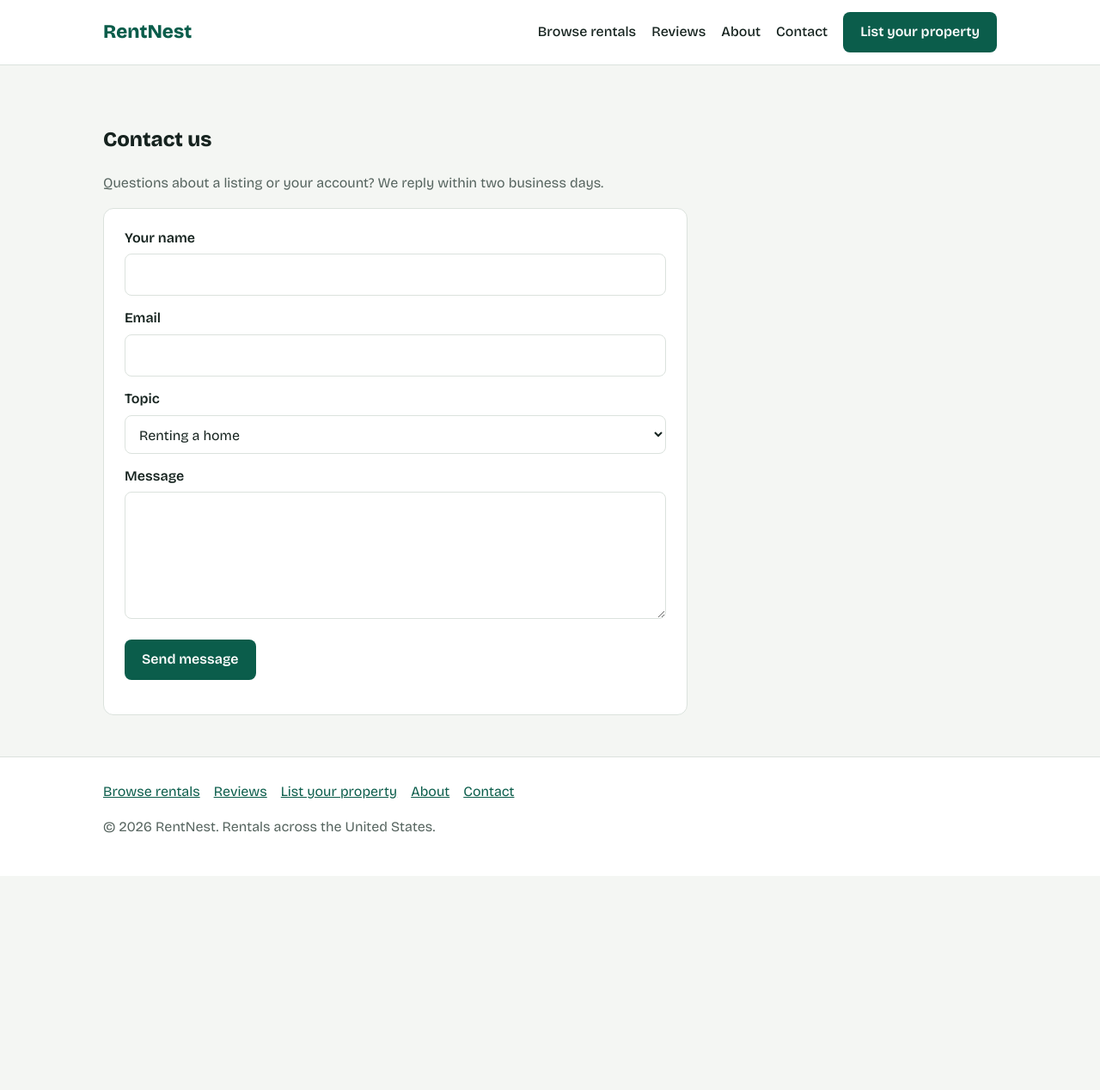
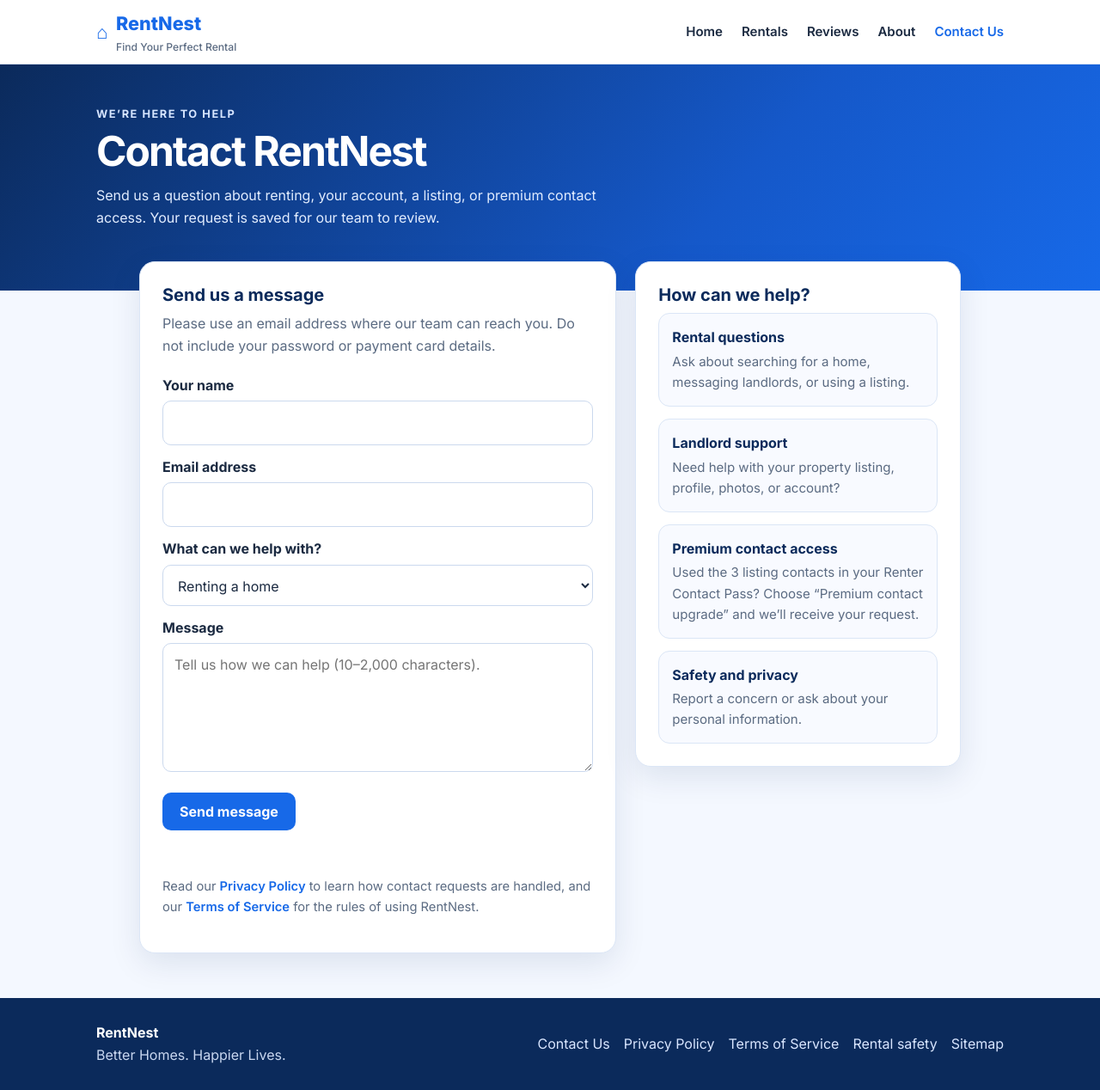
Before and after one commit to kiranpatel001200-code/rentals, a plain HTML site: page contact.html in a window 1280 px wide. Shown: the whole page at 86% size. Before the commit the page ends 1019 px from the top, so only its background shows below. Drawn offline with nearby package versions, Linux system fonts and the light colour scheme.

Commit message:
Create standalone Contact Us page with working support form

```diff
--- a/contact.html
+++ b/contact.html
@@ -1,7 +1,126 @@
-<!doctype html><html lang="en"><head><meta charset="utf-8"><meta name="viewport" content="width=device-width,initial-scale=1"><title>Contact RentNest</title><meta name="description" content="Questions about renting or listing on RentNest? Send us a message."><link rel="preconnect" href="https://fonts.googleapis.com"><link rel="stylesheet" href="https://fonts.googleapis.com/css2?family=Bricolage+Grotesque:wght@400;500;600;800&display=swap"><link rel="stylesheet" href="style.css"></head><body data-page="contact"><div id="nav"></div>
-<section><div class="wrap"><h1>Contact us</h1><p class="note">Questions about a listing or your account? We reply within two business days.</p>
-<form class="form" id="contactForm"><label for="n">Your name</label><input id="n" required><label for="e">Email</label><input id="e" type="email" required><label for="s">Topic</label><select id="s"><option>Renting a home</option><option>Listing a property</option><option>Premium contact upgrade</option><option>Report a listing</option><option>Other</option></select><label for="m">Message</label><textarea id="m" rows="5" required></textarea><p><button id="sendRequest" type="submit">Send message</button></p><p id="contactStatus" role="status"></p></form></div></section>
-<div id="footer"></div><script src="https://cdn.jsdelivr.net/npm/@supabase/supabase-js@2.45.4/dist/umd/supabase.min.js"></script><script src="app.js"></script><script>
+<!doctype html>
+<html lang="en">
+<head>
+<meta charset="utf-8">
+<meta name="viewport" content="width=device-width,initial-scale=1">
+<title>Contact Us | RentNest</title>
+<meta name="description" content="Contact RentNest about rental listings, your account, privacy, or premium contact access.">
+<link rel="preconnect" href="https://fonts.googleapis.com">
+<link href="https://fonts.googleapis.com/css2?family=Inter:wght@400;500;600;700;800&display=swap" rel="stylesheet">
+<style>
+:root{--navy:#0b2a5b;--blue:#1769e8;--ink:#1b2a41;--muted:#5b6b82;--bg:#f4f8ff;--line:#dbe6f6;--white:#fff}
+*{box-sizing:border-box}
+body{margin:0;font:16px/1.6 Inter,system-ui,-apple-system,"Segoe UI",sans-serif;color:var(--ink);background:var(--bg)}
+a{color:var(--blue)}
+.wrap{max-width:1100px;margin:0 auto;padding:0 22px}
+header{background:#fff;border-bottom:1px solid var(--line)}
+.head{min-height:74px;display:flex;justify-content:space-between;align-items:center;gap:18px}
+.brand{display:flex;align-items:center;gap:10px;text-decoration:none;color:var(--blue);font-weight:800;font-size:1.35rem}
+.brand small{display:block;color:var(--muted);font-size:.76rem;font-weight:500}
+nav{display:flex;align-items:center;gap:22px;flex-wrap:wrap}
+nav a{text-decoration:none;color:var(--ink);font-weight:600;font-size:.94rem}
+nav a[aria-current=page]{color:var(--blue)}
+.hero{background:linear-gradient(130deg,#0b2a5b,#1558c9 65%,#1769e8);color:#fff;padding:48px 0 72px}
+.hero .eyebrow{font-size:.8rem;text-transform:uppercase;letter-spacing:.12em;font-weight:700;color:#d6e5ff;margin:0 0 7px}
+h1{font-size:clamp(2rem,4vw,3rem);line-height:1.1;letter-spacing:-.04em;margin:0 0 12px}
+.hero p:last-child{margin:0;max-width:620px;color:#e2edff}
+main{max-width:1000px;margin:-34px auto 52px;padding:0 22px;display:grid;grid-template-columns:minmax(0,1.1fr) minmax(260px,.75fr);gap:22px;align-items:start}
+.panel{background:#fff;border:1px solid var(--line);border-radius:18px;padding:26px;box-shadow:0 12px 36px rgba(11,42,91,.1)}
+h2{font-size:1.25rem;line-height:1.25;color:var(--navy);margin:0 0 8px}
+.sub{color:var(--muted);margin:0 0 20px}
+label{display:block;font-weight:700;margin:13px 0 5px}
+input,select,textarea{width:100%;font:inherit;padding:12px 13px;border:1px solid #cbd9ee;border-radius:10px;background:#fff;color:var(--ink)}
+textarea{min-height:150px;resize:vertical}
+input:focus,select:focus,textarea:focus{outline:3px solid #d4e4ff;border-color:var(--blue)}
+button{margin-top:16px;background:var(--blue);color:#fff;font:700 1rem Inter,system-ui,sans-serif;border:0;border-radius:10px;padding:12px 20px;cursor:pointer}
+button:disabled{opacity:.65;cursor:wait}
+.status{min-height:1.5em;margin:12px 0 0;font-size:.94rem}
+.status.ok{color:#0f6b4f}.status.err{color:#b3261e}
+.topics{display:grid;gap:14px}
+.topic{border:1px solid var(--line);border-radius:13px;padding:15px;background:#f8faff}
+.topic b{display:block;color:var(--navy);margin-bottom:3px}
+.topic p{margin:0;color:var(--muted);font-size:.94rem}
+.links{margin-top:20px;font-size:.92rem;color:var(--muted)}
+.links a{font-weight:600;text-decoration:none}
+footer{background:#0b2a5b;color:#c9d7f0;padding:28px 0}
+.foot{display:flex;justify-content:space-between;gap:18px;align-items:center;flex-wrap:wrap}
+.foot b{color:#fff}
+.foot-links{display:flex;gap:16px;flex-wrap:wrap}
+.foot a{color:#d9e6ff;text-decoration:none}
+.foot a:hover{text-decoration:underline}
+@media(max-width:760px){.head{padding:13px 0;align-items:flex-start;flex-direction:column}nav{gap:13px}main{grid-template-columns:1fr;margin-top:-38px}.panel{padding:20px}.hero{padding-top:36px}}
+</style>
+</head>
+<body>
+<header>
+  <div class="wrap head">
+    <a class="brand" href="index.html" aria-label="RentNest home">
+      <span aria-hidden="true">⌂</span><span>RentNest<small>Find Your Perfect Rental</small></span>
+    </a>
+    <nav aria-label="Main navigation">
+      <a href="index.html">Home</a>
+      <a href="listings.html">Rentals</a>
+      <a href="reviews.html">Reviews</a>
+      <a href="about.html">About</a>
+      <a href="contact.html" aria-current="page">Contact Us</a>
+    </nav>
+  </div>
+</header>
+<section class="hero">
+  <div class="wrap">
+    <p class="eyebrow">We’re here to help</p>
+    <h1>Contact RentNest</h1>
+    <p>Send us a question about renting, your account, a listing, or premium contact access. Your request is saved for our team to review.</p>
+  </div>
+</section>
+<main>
+  <section class="panel">
+    <h2>Send us a message</h2>
+    <p class="sub">Please use an email address where our team can reach you. Do not include your password or payment card details.</p>
+    <form id="contactForm">
+      <label for="n">Your name</label>
+      <input id="n" name="full_name" autocomplete="name" minlength="2" maxlength="100" required>
+      <label for="e">Email address</label>
+      <input id="e" name="email" type="email" autocomplete="email" maxlength="254" required>
+      <label for="s">What can we help with?</label>
+      <select id="s" name="topic" required>
+        <option>Renting a home</option>
+        <option>Listing a property</option>
+        <option>Premium contact upgrade</option>
+        <option>Report a listing</option>
+        <option>Other</option>
+      </select>
+      <label for="m">Message</label>
+      <textarea id="m" name="message" minlength="10" maxlength="2000" required placeholder="Tell us how we can help (10–2,000 characters)."></textarea>
+      <button id="sendRequest" type="submit">Send message</button>
+      <p id="contactStatus" class="status" role="status" aria-live="polite"></p>
+    </form>
+    <p class="links">Read our <a href="privacy.html">Privacy Policy</a> to learn how contact requests are handled, and our <a href="terms.html">Terms of Service</a> for the rules of using RentNest.</p>
+  </section>
+  <aside class="panel">
+    <h2>How can we help?</h2>
+    <div class="topics">
+      <div class="topic"><b>Rental questions</b><p>Ask about searching for a home, messaging landlords, or using a listing.</p></div>
+      <div class="topic"><b>Landlord support</b><p>Need help with your property listing, profile, photos, or account?</p></div>
+      <div class="topic"><b>Premium contact access</b><p>Used the 3 listing contacts in your Renter Contact Pass? Choose “Premium contact upgrade” and we’ll receive your request.</p></div>
+      <div class="topic"><b>Safety and privacy</b><p>Report a concern or ask about your personal information.</p></div>
+    </div>
+  </aside>
+</main>
+<footer>
+  <div class="wrap foot">
+    <div><b>RentNest</b><div>Better Homes. Happier Lives.</div></div>
+    <div class="foot-links">
+      <a href="contact.html" aria-current="page">Contact Us</a>
+      <a href="privacy.html">Privacy Policy</a>
+      <a href="terms.html">Terms of Service</a>
+      <a href="safety.html">Rental safety</a>
+      <a href="sitemap.html">Sitemap</a>
+    </div>
+  </div>
+</footer>
+<script src="https://cdn.jsdelivr.net/npm/@supabase/supabase-js@2.45.4/dist/umd/supabase.min.js"></script>
+<script>
 (function(){
   var q = new URLSearchParams(location.search);
   if(q.get("topic") === "premium-upgrade"){
@@ -13,7 +132,6 @@
 
   var client = supabase.createClient("https://abppfpgazlngdhrejrog.supabase.co", "sb_publishable_aDiJt8SXRag8hD73rhiFuQ_ezmlGWo5");
   var form = document.getElementById("contactForm");
-  if(form){
   form.addEventListener("submit", async function(event){
     event.preventDefault();
     var status = document.getElementById("contactStatus");
@@ -22,14 +140,14 @@
     var email = document.getElementById("e").value.trim();
     var topic = document.getElementById("s").value;
     var message = document.getElementById("m").value.trim();
-      if(fullName.length < 2 || message.length < 10){
-        status.textContent = "Please enter your name and a message of at least 10 characters.";
-        status.className = "err";
+    if(fullName.length < 2 || fullName.length > 100 || message.length < 10 || message.length > 2000){
+      status.textContent = "Please check your name and message length, then try again.";
+      status.className = "status err";
       return;
     }
     button.disabled = true;
     status.textContent = "Sending your request...";
-      status.className = "";
+    status.className = "status";
     try{
       var sessionResult = await client.auth.getSession();
       var session = sessionResult.data && sessionResult.data.session;
@@ -41,16 +159,20 @@
         message: message
       });
       if(result.error) throw result.error;
-        status.textContent = "Thank you. Your request has been saved for the RentNest team to review in Admin.";
-        status.className = "ok";
-        form.querySelectorAll("input,select,textarea").forEach(function(field){ field.disabled = true; });
-        button.textContent = "Request sent";
+      status.textContent = "Thank you. Your request has been saved for the RentNest team to review.";
+      status.className = "status ok";
+      form.reset();
+      if(q.get("topic") === "premium-upgrade"){
+        document.getElementById("s").value = "Premium contact upgrade";
+      }
     }catch(error){
       status.textContent = "We could not save your request. Please check the details and try again.";
-        status.className = "err";
+      status.className = "status err";
+    }finally{
       button.disabled = false;
     }
   });
-  }
 })();
-</script></body></html>
+</script>
+</body>
+</html>
```
Lines whose indentation alone changed are shown as unchanged.
